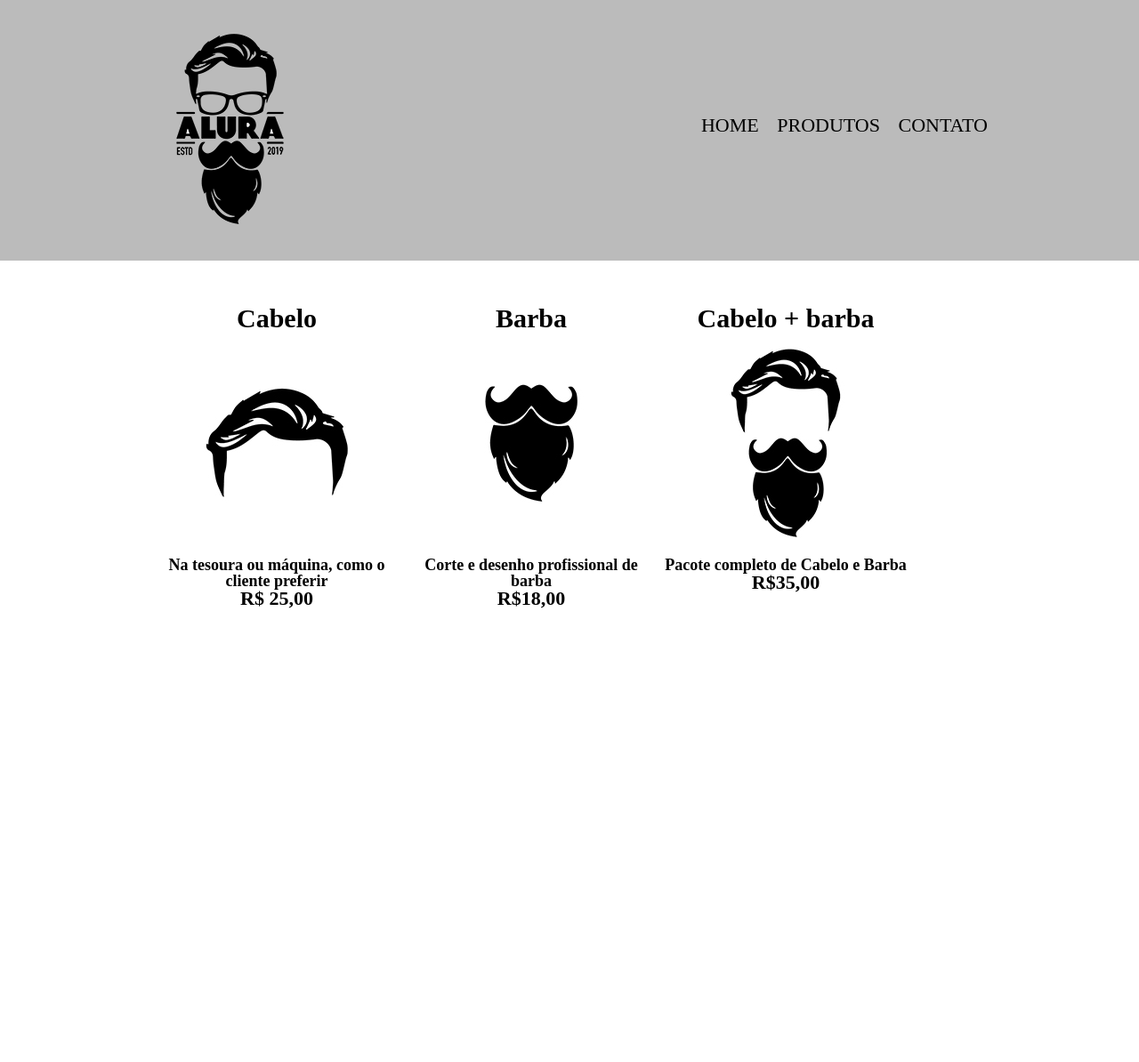
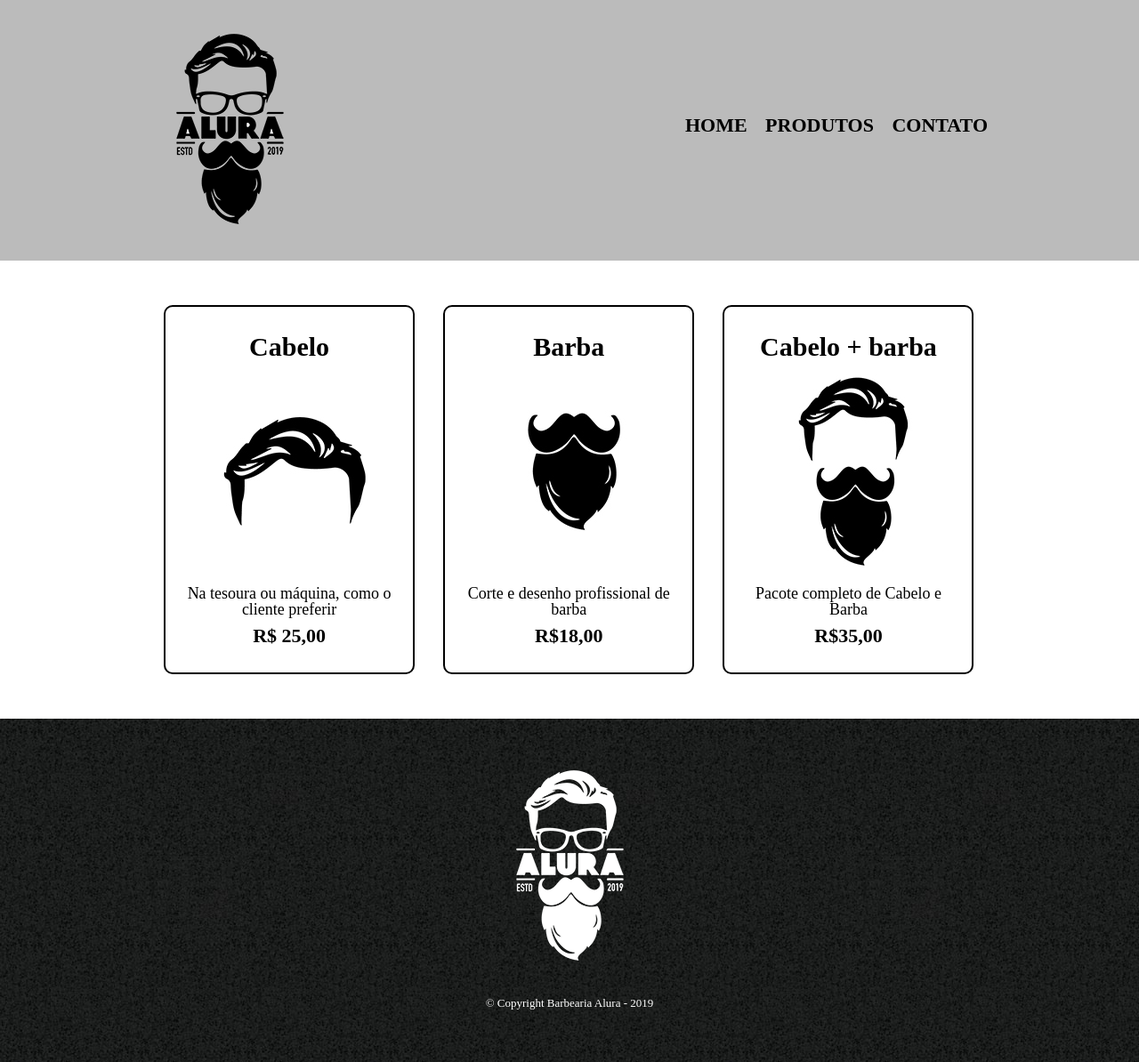
Before and after one commit to dpodda/Primeira-P-gina-da-web, a plain HTML site: page produtos.html in a window 1280 px wide. Shown: the whole page at 89% size. Before the commit the page ends 800 px from the top, so only its background shows below. Drawn offline with Linux system fonts and the light colour scheme.

Commit message:
atualização de arquivos.
Finalizada a página de produtos.

```diff
--- a/produtos.css
+++ b/produtos.css
@@ -13,37 +13,72 @@ nav{
 	right: 0;
 }
 
-nav li{
+nav li {
 	display: inline; /*transforma bloco em linha*/
 	margin: 0 0 0 15px ; /* espaçamento da margem coordenadas (cima, baixo, direita, esquerda) */
-	}
+}
+
 nav a {
-	text-transform:uppercase; /*Letra Maiuscula*/
+	text-transform:uppercase;
 	color: #000000;
-	font-weight: blod; /*negrito*/
+	font-weight: bold;
 	font-size: 22px;
-	text-decoration: none;   /* Tirar sublinhado */
+	text-decoration: none;
 }
-.produtos{
+nav a:hover {
+	color:  #C78C19;
+	text-decoration: underline;
+}
+
+.produtos {
 	width:  940px;
 	margin:  0 auto;
-	padding:  50px 0;
+	padding: 50px 0;
 }
+
 .produtos li{ /*alinha a lista lado a lado */
 	display:  inline-block;
 	text-align: center;
 	width: 30%;
 	vertical-align: top;
+	margin: 0 1.5%;
+	padding:  30px 20px;
+	box-sizing:  border-box;
+	border:  2px solid #000000;
+	border-radius: 10px;
 }
+.produtos li:hover {
+border-color: #C78C19
+}
+
+.produtos li:active {
+	border-color: #088C19;
+}
+
+.produtos li: hover h2 {
+	font-size: 34px;
+}
+
 .produtos h2{
 	font-size: 30px;
 	font-weight: bold;
 }
+
 .produtos-descricao{
 	font-size:18px;
-	font-weight: bold;
-}
-.produtos-preco{
+	}
+.produtos-preco {
 	font-size:22px;
 	font-weight: bold;
+	margin-top:  10px;
 }
+footer{
+	text-align:  center;
+	background: url("bg.jpg");
+	padding:  40px 0;
+}
+.copyright {
+	color: #FFFFFF;
+	font-size: 13px ;
+	margin: 20px;
+}
--- a/produtos.html
+++ b/produtos.html
@@ -44,6 +44,10 @@
 			</ul>
 
 		</main>
+		<footer>
+			<img src="logo-branco.png">
+			<p class="copyright"> &copy; Copyright Barbearia Alura - 2019</p>
+		</footer>
 	</body>
 
 
```
